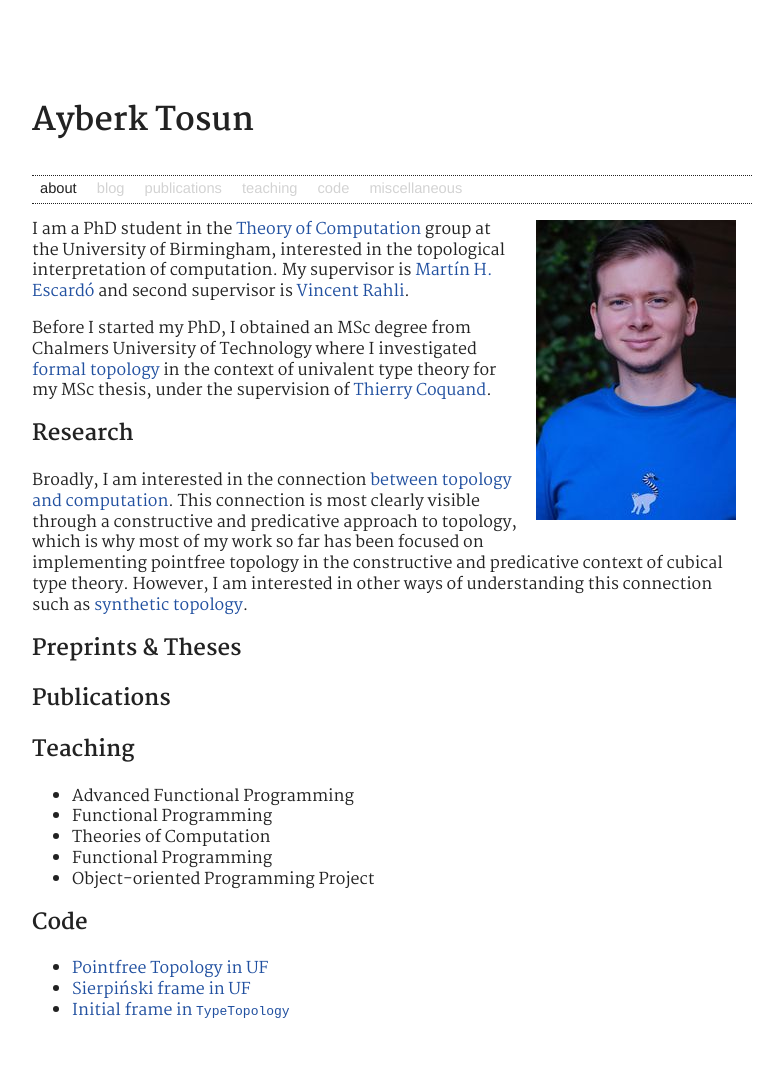
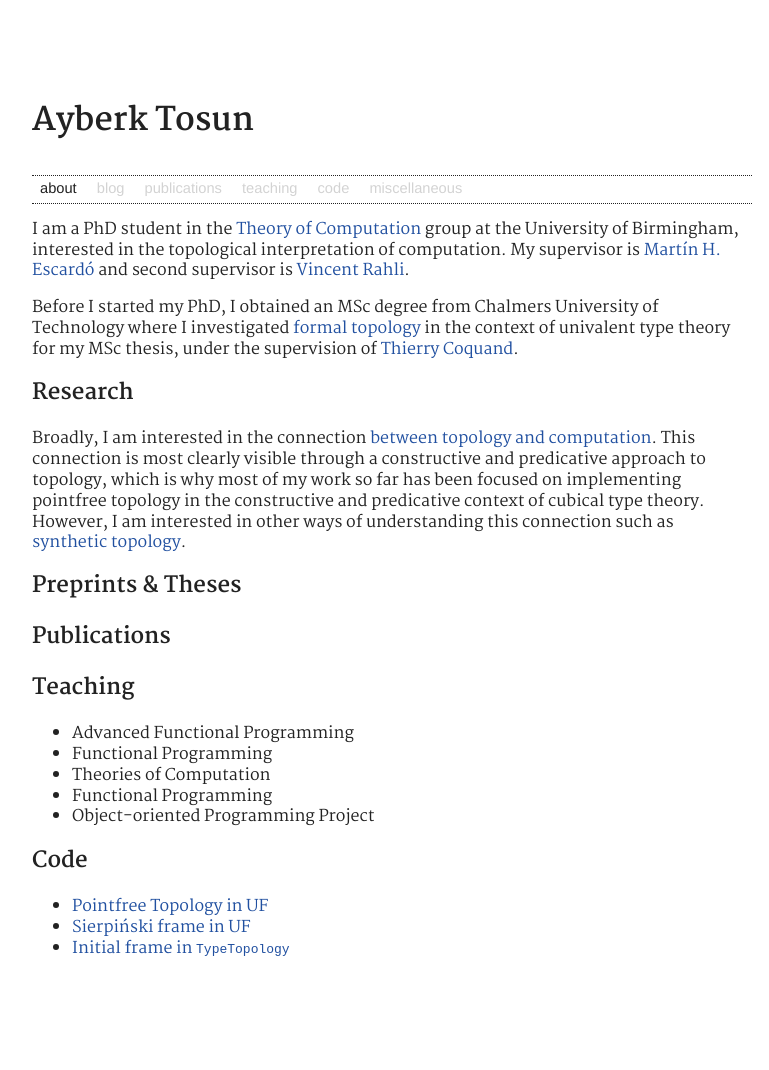
Before and after one commit to ayberkt/homepage, a Jekyll site: the page built from index.md, in a window 1280 px wide. Shown: the whole page, without its empty margins (248-1017 px from the left). Built offline with Jekyll 4.4.1, drawn with Linux system fonts in a browser that asks for light colours; after the commit the page ends 1007 px from its top, so only the background shows below that.

Commit message:
Tweak the layout

```diff
--- a/_layouts/default.html
+++ b/_layouts/default.html
@@ -7,9 +7,8 @@
   </head>
   <body>
     <header>
-      <h1 class="title">{{ page.title }}</h1>
+      <h1 class="title">Ayberk Tosun</h1>
       {% include navigation.html %}
-      <img src="/assets/images/maki-de-madagascar.jpg" alt="Maki de Madagascar"/>
     </header>
     {{ content }}
   </body>
```
